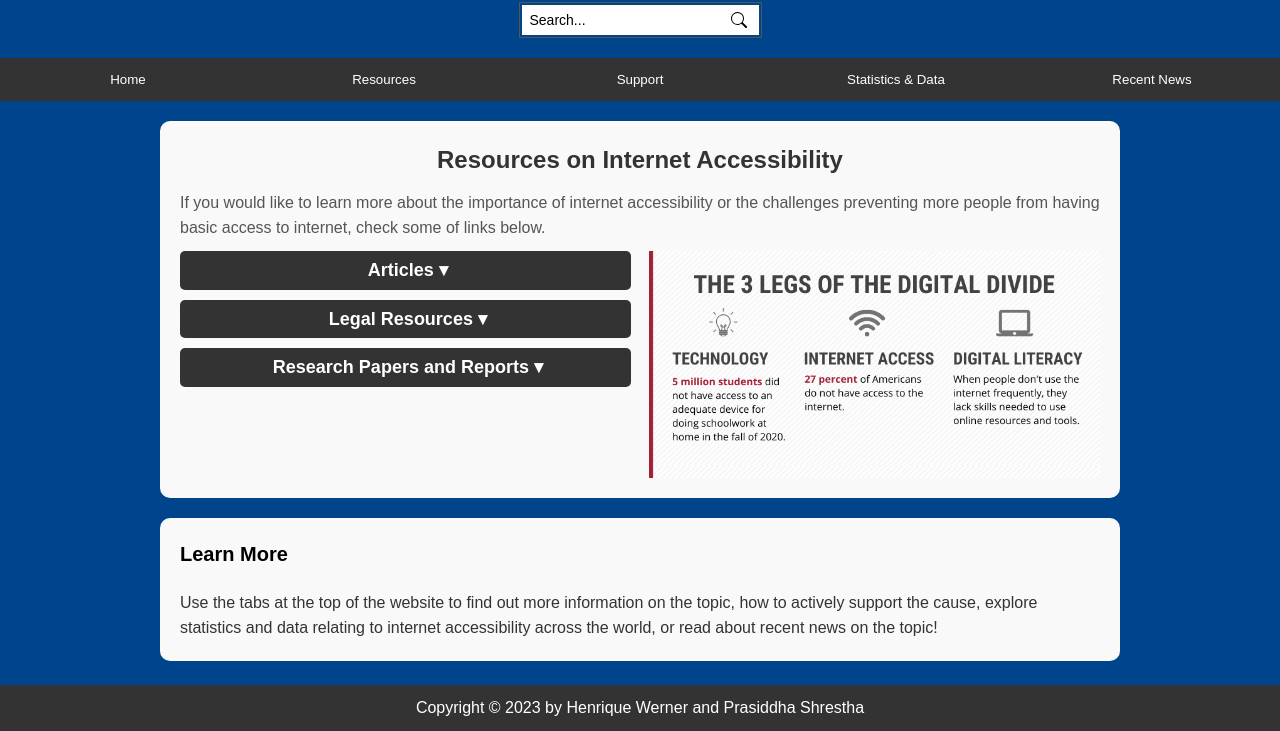
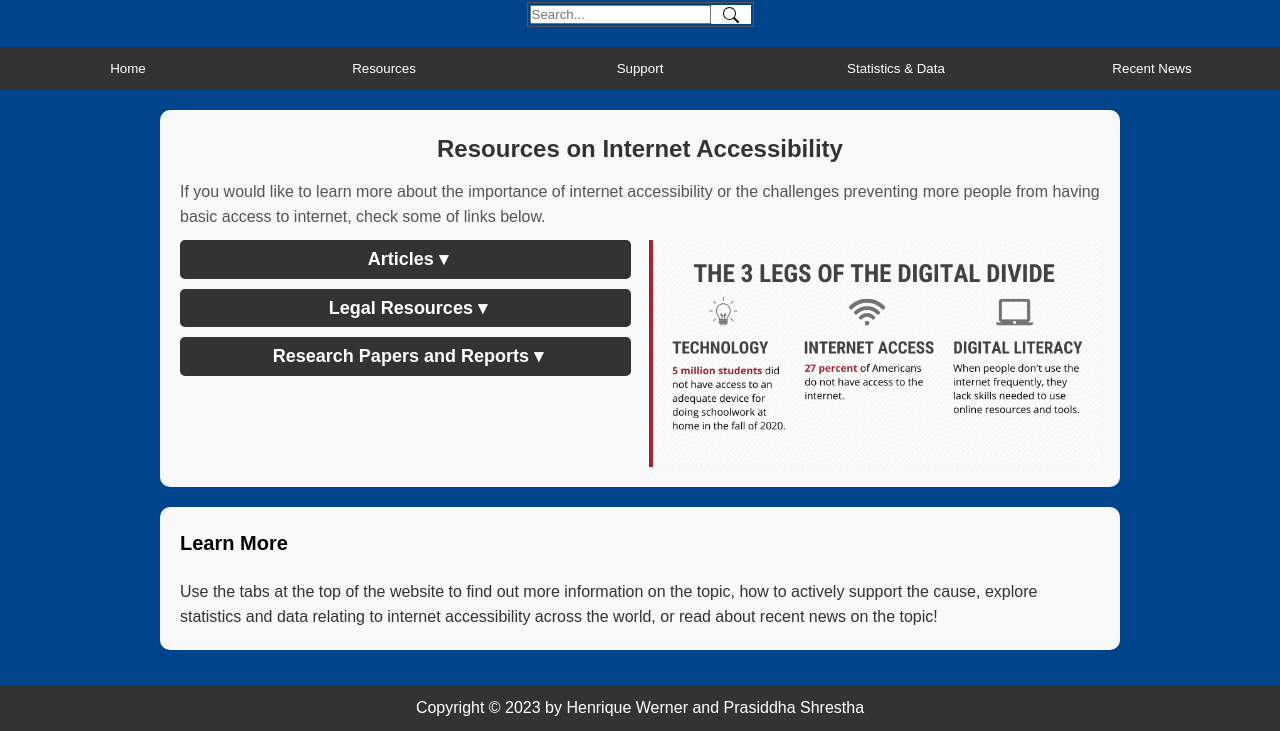
Before and after one commit to kikiwerner/CS-263-Final-project, a plain HTML site: page resources.html in a window 1280 px wide. Shown: the part 69-800 px from the top of the page. Drawn offline with Linux system fonts and the light colour scheme; no server answers.

Commit message:
update other files

```diff
--- a/resources.html
+++ b/resources.html
@@ -12,9 +12,9 @@
     <header>
         <h1>Resources Relating to Internet Accessibility</h1>
         <div class="container">
-            <form>
-                <input type="search" placeholder="Search...">
-                <button type="submit">Search</button>
+            <form onsubmit="event.preventDefault(); filterNews();">
+                <input id="searchInput" type="text" placeholder="Search...">
+                <button type="submit"></button>
             </form>
         </div>
     </header>
```
Also changed, not shown: statistics.html (+3 -3 lines), support.html (+3 -3 lines).
